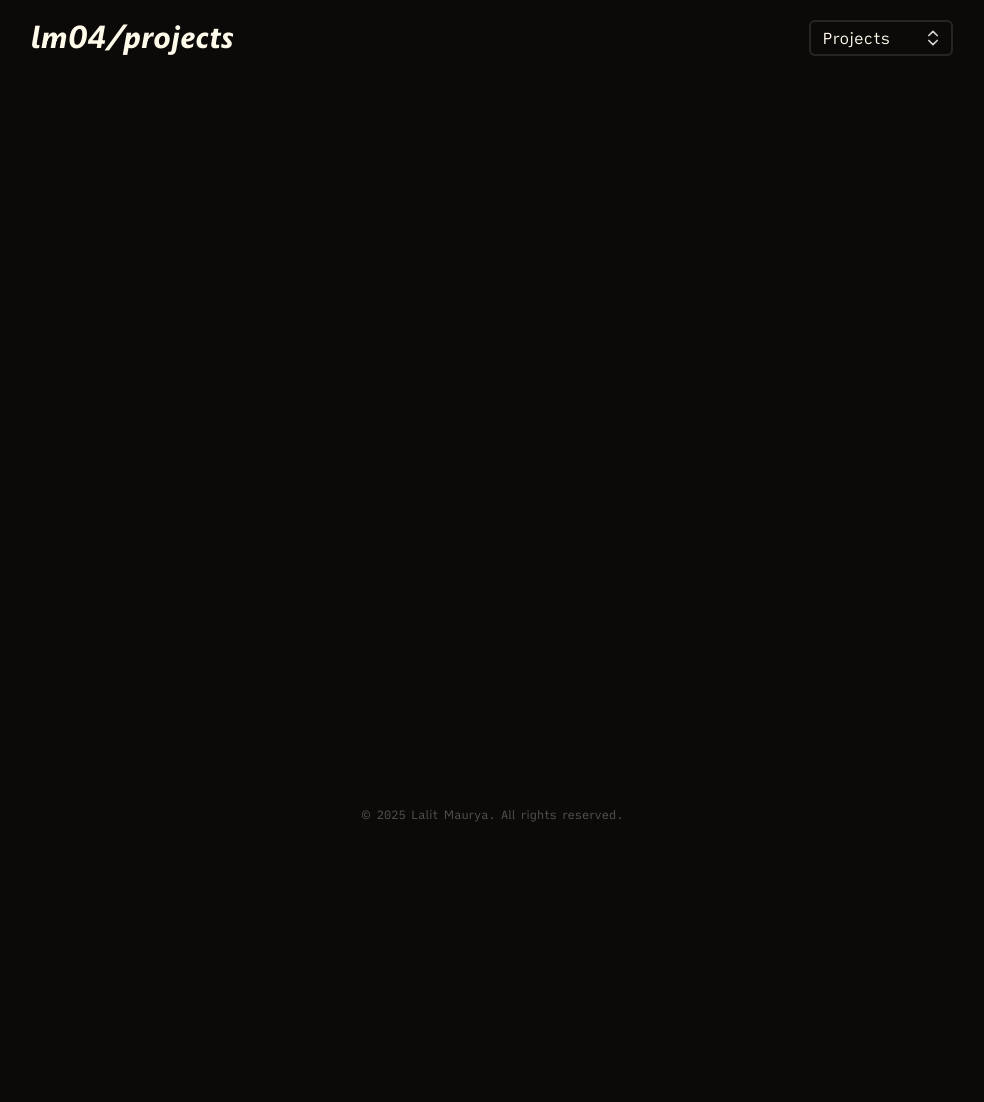
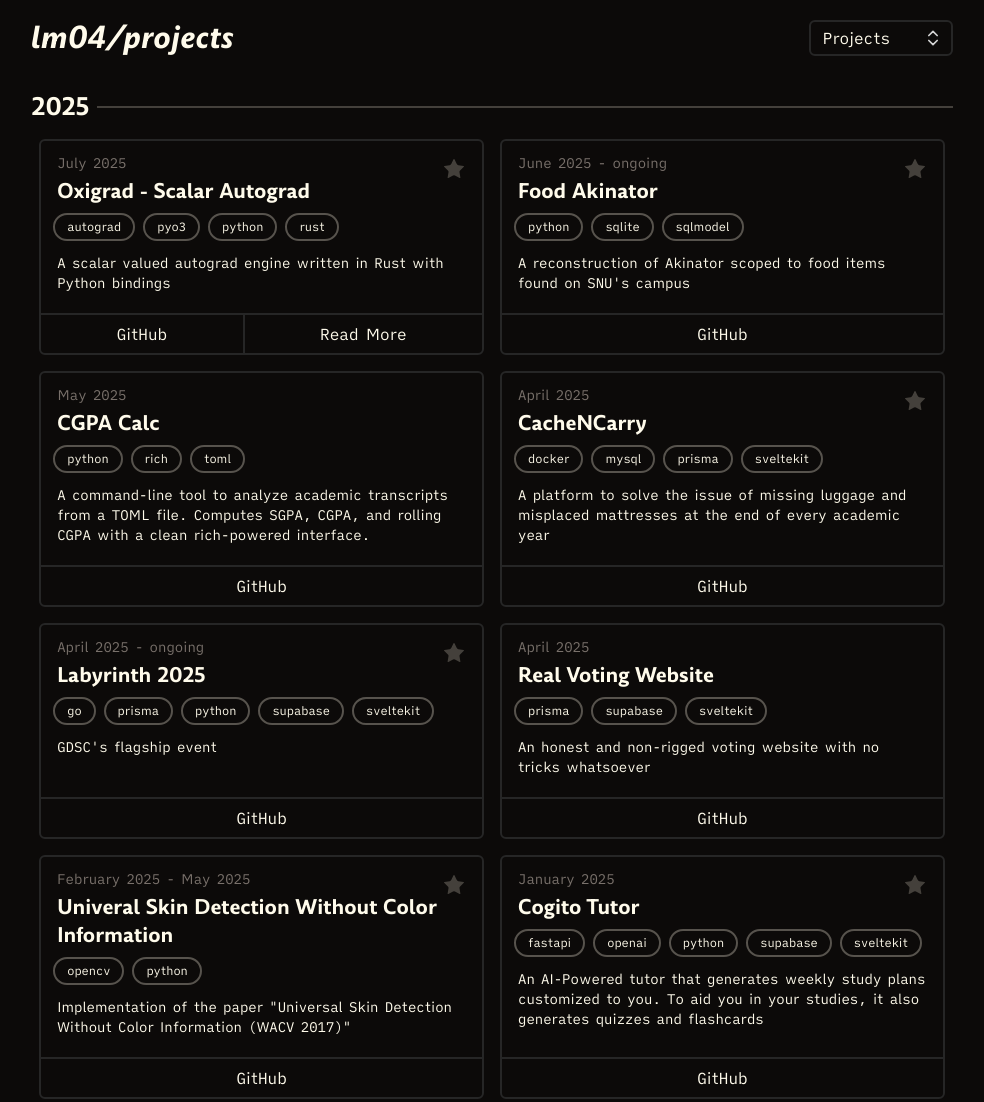
Before and after one commit to lalitm1004/lm04-me, an Astro site: page /projects in a window 1280 px wide. Shown: the top 1102 px of the page, without its empty margins (148-1132 px from the left). Before the commit the page ends 835 px from the top, so only its background shows below. Built offline with nearby package versions, Linux system fonts and the light colour scheme; Astro itself is replaced by a stand-in of ours; some packages are replaced by stand-ins of ours.

Commit message:
feat: create /projects

```diff
--- a/src/components/BlogPostLink.svelte
+++ b/src/components/BlogPostLink.svelte
@@ -19,7 +19,7 @@
         data-astro-prefetch={`load`}
     >
         <time
-            class={`text-stone-500`}
+            class={`text-stone-500 text-sm`}
             datetime={blog.data.publish_date.toISOString()}
         >
             {blog.data.publish_date.toLocaleDateString("en-us", {
@@ -30,9 +30,8 @@
         </time>
 
         <hgroup>
-            <h4 class={`font-amulya font-bold text-xl`}>
-                {blog.data.title}
-            </h4>
+            <h4 class={`font-amulya font-bold text-xl`}>{blog.data.title}</h4>
+
             <p class={`text-sm`}>{blog.data.description}</p>
         </hgroup>
 
--- a/src/components/Footer.svelte
+++ b/src/components/Footer.svelte
@@ -3,7 +3,7 @@
     const displayYear = currentYear > 2025 ? `2025–${currentYear}` : "2025";
 </script>
 
-<footer class="h-[40px] w-dvw grid place-items-center">
+<footer class="h-[40px] w-dvw grid place-items-center mt-2">
     <p class="text-xs text-stone-600">
         © {displayYear} Lalit Maurya. All rights reserved.
     </p>
--- a/src/components/Header.svelte
+++ b/src/components/Header.svelte
@@ -33,7 +33,7 @@
     const slugHref: string = $derived.by(() => slugHrefMap[slug] ?? "/");
 </script>
 
-<header class={`h-[75px] w-full`}>
+<header class={`h-[75px] w-full mb-4`}>
     <nav
         class={`h-full md:w-[96ch] flex items-center justify-between md:m-auto mx-4 `}
     >
--- a/src/components/ScrollUp.svelte
+++ b/src/components/ScrollUp.svelte
@@ -17,7 +17,7 @@
     <button
         transition:fly={{ y: "100%" }}
         onclick={scrollToTop}
-        class={`z-50 fixed bottom-4 md:right-78.5 right-4 h-[40px] aspect-square grid place-items-center rounded-full bg-stone-950 border-2 border-neutral-800/80 cursor-pointer hover:bg-stone-900 transition-colors duration-300`}
+        class={`z-50 fixed bottom-4 md:right-78.5 right-4 md:h-[40px] h-[50px] aspect-square grid place-items-center rounded-full bg-stone-950 border-2 border-neutral-800/80 cursor-pointer hover:bg-stone-900 transition-colors duration-300`}
     >
         {@render arrowUpSvg()}
     </button>
@@ -25,7 +25,7 @@
 
 {#snippet arrowUpSvg()}
     <svg
-        class={`h-[20px] aspect-square fill-none stroke-2 stroke-neutral-500  lucide lucide-arrow-up-icon lucide-arrow-up`}
+        class={`h-[20px] aspect-square fill-none stroke-2 stroke-neutral-500 lucide lucide-arrow-up-icon lucide-arrow-up`}
         viewBox="0 0 24 24"
         stroke-linecap="round"
         stroke-linejoin="round"
--- /dev/null
+++ b/src/components/YearBuckets.svelte
@@ -0,0 +1,106 @@
+<script lang="ts">
+    import { Button } from "bits-ui";
+    import type { YearBucket } from "../types/project.type";
+    import RenderTags from "./RenderTags.svelte";
+
+    let { yearBuckets }: { yearBuckets: YearBucket[] } = $props();
+</script>
+
+<ol class={`flex flex-col gap-6`}>
+    {#each yearBuckets as bucket (bucket.year)}
+        <li class={`flex flex-col gap-4`}>
+            <hgroup class={`flex items-center gap-2`}>
+                <h3 class={`font-amulya font-bold text-2xl`}>
+                    {bucket.year}
+                </h3>
+
+                <hr class={`w-full border border-stone-700`} />
+            </hgroup>
+
+            <ul class={`grid md:grid-cols-2 grid-cols-1 gap-4 px-2`}>
+                {#each bucket.projects as project (project.id)}
+                    {@const safeTags = project.data.project_tags ?? []}
+                    {@const mx = "mx-4"}
+
+                    <li
+                        class={`group relative flex flex-col gap-1 pt-3 pb-0 border-2 border-neutral-800 rounded-md overflow-hidden hover:border-stone-600 hover:shadow-sm hover:shadow-stone-800 transition-all duration-300`}
+                    >
+                        {#if project.data.is_important}
+                            <span class={`absolute top-4 right-4`}>
+                                {@render starSvg()}
+                            </span>
+                        {/if}
+
+                        <p class={`text-stone-500 text-sm ${mx}`}>
+                            {project.timeRange}
+                        </p>
+
+                        <h4 class={`font-amulya font-bold text-xl ${mx}`}>
+                            {project.data.title}
+                        </h4>
+
+                        <span class={`mx-3 -mt-1`}>
+                            <RenderTags tags={safeTags} />
+                        </span>
+
+                        <p class={`flex-grow text-sm ${mx} mt-2`}>
+                            {project.data.description}
+                        </p>
+
+                        <div class={`flex mt-4 h-[40px]`}>
+                            <svelte:boundary>
+                                {@const commonClass = `flex-grow grid place-items-center border-t-2 border-neutral-800 group-hover:border-stone-600 transition-colors duration-300 hover:bg-stone-800/50`}
+
+                                {#if project.data.repository_link}
+                                    <Button.Root
+                                        href={project.data.repository_link}
+                                        class={commonClass}
+                                        rel={`noopener noreferrer`}
+                                        target={`_blank`}
+                                    >
+                                        GitHub
+                                    </Button.Root>
+                                {/if}
+
+                                {#if project.data.deployment_link}
+                                    <Button.Root
+                                        href={project.data.deployment_link}
+                                        class={`${commonClass} border-l-2`}
+                                        rel={`noopener noreferrer`}
+                                        target={`_blank`}
+                                    >
+                                        Deployment
+                                    </Button.Root>
+                                {/if}
+
+                                {#if project.data.blog_slug}
+                                    <Button.Root
+                                        href={`/blog/${project.data.blog_slug}`}
+                                        class={`${commonClass} border-l-2`}
+                                        rel={`noopener noreferrer`}
+                                    >
+                                        Read More
+                                    </Button.Root>
+                                {/if}
+                            </svelte:boundary>
+                        </div>
+                    </li>
+                {/each}
+            </ul>
+        </li>
+    {/each}
+</ol>
+
+{#snippet starSvg()}
+    <svg
+        xmlns="http://www.w3.org/2000/svg"
+        viewBox="0 0 24 24"
+        stroke-linecap="round"
+        stroke-linejoin="round"
+        class="h-[24px] aspect-square fill-stone-700 group-hover:rotate-[72deg] transition-transform duration-300 lucide lucide-star-icon lucide-star"
+    >
+        <path
+            d="M11.525 2.295a.53.53 0 0 1 .95 0l2.31 4.679a2.123 2.123 0 0 0 1.595 1.16l5.166.756a.53.53 0 0 1 .294.904l-3.736 3.638a2.123 2.123 0 0 0-.611 1.878l.882 5.14a.53.53 0 0 1-.771.56l-4.618-2.428a2.122 2.122 0 0 0-1.973 0L6.396 21.01a.53.53 0 0 1-.77-.56l.881-5.139a2.122 2.122 0 0 0-.611-1.879L2.16 9.795a.53.53 0 0 1 .294-.906l5.165-.755a2.122 2.122 0 0 0 1.597-1.16z"
+        />
+    </svg>
+{/snippet}
--- a/src/content/blog/001-first-post.md
+++ b/src/content/blog/001-first-post.md
@@ -1,5 +1,6 @@
 ---
 slug: "first-blog-post"
+meta_title: "First BlogPost!"
 title: "First BlogPost!"
 description: "Blog website is functional!"
 publish_date: "July 07 2025"
--- a/src/content/blog/002-oxigrad-01.md
+++ b/src/content/blog/002-oxigrad-01.md
@@ -1,7 +1,7 @@
 ---
 slug: "building-oxigrad-autograd"
-meta_title: "Building Oxigrad:Autograd"
-title: "Building Oxigrad:Autograd"
+meta_title: "Building an autograd engine in Rust"
+title: "Building an autograd engine in Rust"
 description: "A minimal scalar-valued autograd engine written in Rust with Python bindings"
 publish_date: July 08 2025
 is_published: true
--- a/src/pages/blog/index.astro
+++ b/src/pages/blog/index.astro
@@ -3,21 +3,17 @@ import { getCollection } from "astro:content";
 import BaseLayout from "../../layout/BaseLayout.astro";
 import BlogPostLink from "../../components/BlogPostLink.svelte";
 
-const blogPosts = (await getCollection("blog")).sort(
-    (a, b) => b.data.publish_date.valueOf() - a.data.publish_date.valueOf(),
-);
+const blogPosts = (await getCollection("blog"))
+    .filter((b) => b.data.is_published)
+    .sort(
+        (a, b) => b.data.publish_date.valueOf() - a.data.publish_date.valueOf(),
+    );
 ---
 
 <BaseLayout title={`lm04/blog`}>
-    <section>
-        <h1 class={`sr-only`}>lm04/blog</h1>
+    <h1 class={`sr-only`}>lm04/blog</h1>
 
-        <ul class={`flex flex-col gap-4`}>
-            {
-                blogPosts
-                    .filter((blog) => blog.data.is_published)
-                    .map((blog) => <BlogPostLink {blog} />)
-            }
-        </ul>
-    </section>
+    <ul class={`flex flex-col gap-4`}>
+        {blogPosts.map((blog) => <BlogPostLink {blog} />)}
+    </ul>
 </BaseLayout>
--- a/src/pages/projects/index.astro
+++ b/src/pages/projects/index.astro
@@ -1,5 +1,73 @@
 ---
+import { getCollection } from "astro:content";
 import BaseLayout from "../../layout/BaseLayout.astro";
+import type {
+    ProjectWithTimeRange,
+    YearBucket,
+} from "../../types/project.type";
+import YearBuckets from "../../components/YearBuckets.svelte";
+
+const formatTimeRange = (start: Date, end?: Date): string => {
+    const formatDate = (date: Date) =>
+        date.toLocaleDateString("en-US", { month: "long", year: "numeric" });
+
+    if (!end) return `${formatDate(start)} - ongoing`;
+    if (
+        start.getFullYear() === end.getFullYear() &&
+        start.getMonth() === end.getMonth()
+    ) {
+        return formatDate(start);
+    }
+    return `${formatDate(start)} - ${formatDate(end)}`;
+};
+
+const getYearBuckets = async (): Promise<YearBucket[]> => {
+    const projects = (await getCollection("projects"))
+        .filter((p) => p.data.is_published)
+        .sort(
+            (a, b) => b.data.start_date.valueOf() - a.data.start_date.valueOf(),
+        );
+
+    const projectsWithTimeRange: ProjectWithTimeRange[] = projects.map(
+        (project) => ({
+            ...project,
+            timeRange: formatTimeRange(
+                project.data.start_date,
+                project.data.end_date,
+            ),
+        }),
+    );
+
+    const yearBuckets = new Map<number, ProjectWithTimeRange[]>();
+
+    for (const project of projectsWithTimeRange) {
+        const bucketYear = project.data.end_date
+            ? project.data.end_date.getFullYear()
+            : project.data.start_date.getFullYear();
+
+        if (!yearBuckets.has(bucketYear)) {
+            yearBuckets.set(bucketYear, []);
+        }
+
+        yearBuckets.get(bucketYear)!.push(project);
+    }
+
+    return Array.from(yearBuckets.entries())
+        .map(([year, projects]) => ({
+            year,
+            projects: projects.sort(
+                (a, b) =>
+                    b.data.start_date.valueOf() - a.data.start_date.valueOf(),
+            ),
+        }))
+        .sort((a, b) => b.year - a.year);
+};
+
+const yearBuckets = await getYearBuckets();
 ---
 
-<BaseLayout title={`lm04/projects`} />
+<BaseLayout title={`lm04/blog`}>
+    <h1 class={`sr-only`}>lm04/projects</h1>
+
+    <YearBuckets {yearBuckets} />
+</BaseLayout>
```
Also changed, not shown: src/pages/rss.xml.js (+3 -11 lines), src/types/project.type.ts (added, +12 -0 lines).
